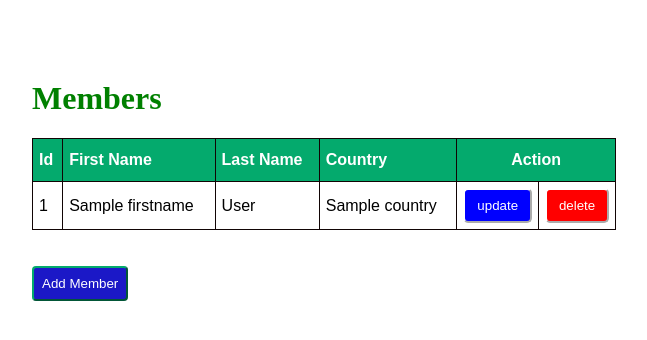
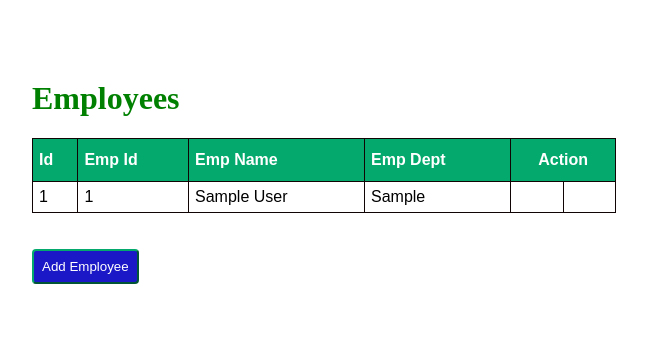
Before and after one commit to bishaldahal4777/crud-project, a Django app: template enroll/templates/home.html in a window 1280 px wide. Shown: the top 340 px of the page, without its empty margins (316-963 px from the left). Run offline with Django 5.2, Linux system fonts and the light colour scheme; tables that the repository leaves empty hold one stand-in row (values such as "Sample post"); the template is opened without the code that fills it: values that come from a table or form of the project are taken from there, most other values are stand-ins (such as "Sample title", 1, 10 or a date in 2020).

Commit message:
fix home html

```diff
--- a/enroll/templates/home.html
+++ b/enroll/templates/home.html
@@ -5,39 +5,39 @@
     <meta charset="UTF-8">
     <meta http-equiv="X-UA-Compatible" content="IE=edge">
     <meta name="viewport" content="width=device-width, initial-scale=1.0">
-    <title>Document</title>
+    <title>Home Page</title>
 </head>
 {% load static %}
 <link rel="stylesheet" href="{% static 'style.css' %}">
 
 <body>
     <div class="container">
-        <h1>Members</h1>
+        <h1>Employees</h1>
         <table id="customers" border="1">
             <thead>
                 <th>Id</th>
-                <th>First Name</th>
-                <th>Last Name</th>
-                <th>Country</th>
+                <th>Emp Id</th>
+                <th>Emp Name</th>
+                <th>Emp Dept</th>
                 <th colspan="2" id="mid">Action</th>
             </thead>
-            {% for x in mem %}
+            {% for x in employees %}
             <tr>
                 <td>{{x.id}}</td>
-                <td>{{x.firstname}}</td>
-                <td>{{x.lastname}}</td>
-                <td>{{x.country}}</td>
+                <td>{{x.emp_id}}</td>
+                <td>{{x.emp_name}}</td>
+                <td>{{x.emp_dept}}</td>
                 <td>
-                    <a href="update/{{x.id}}"><button id="up">update</button></a>
+                    {% comment %} <a href="update/{{x.id}}"><button id="up">update</button></a> {% endcomment %}
                 </td>
                 <td>
-                    <a href="delete/{{x.id}}"><button id="del">delete</button></a>
+                    {% comment %} <a href="delete/{{x.id}}"><button id="del">delete</button></a> {% endcomment %}
                 </td>
             </tr>
             {% endfor %}
         </table>
         <br><br>
-        <a href="{% url 'add' %}"><button id="new3">Add Member</button></a>
+        <a href="{% url 'create' %}"><button id="new3">Add Employee</button></a>
     </div>
 </body>
 
```
